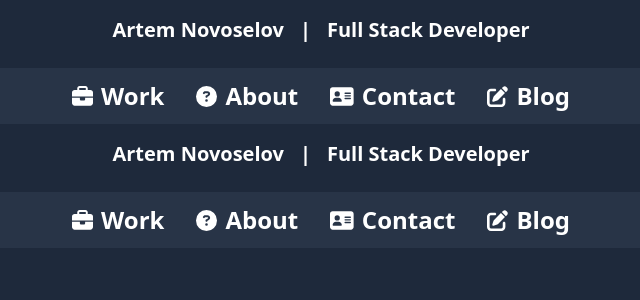
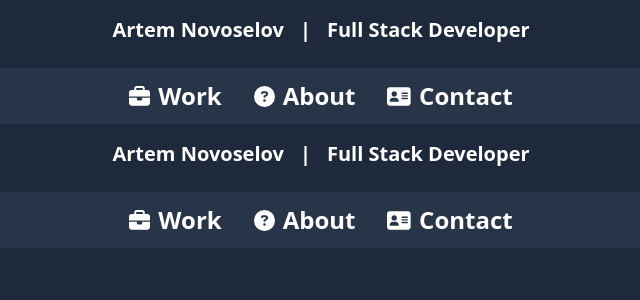
Before and after one commit to potyoma/portfolio, a Next.js app: page /layout in a window 1280 px wide. Shown: the top 300 px of the page, without its empty margins (319-959 px from the left). Built offline with nearby package versions, Linux system fonts and the light colour scheme.

Commit message:
fix: temporarily remove blog

```diff
--- a/components/layout/navbar.tsx
+++ b/components/layout/navbar.tsx
@@ -25,11 +25,13 @@ const Navbar = () => (
             Contact
           </Navlink>
         </li>
-        <li>
+        {/* Removed temporarily */}
+        {/* TODO: Add blog parsing */}
+        {/* <li>
           <Navlink to="/blog" icon={faPenToSquare}>
             Blog
           </Navlink>
-        </li>
+        </li> */}
       </ul>
     </nav>
   </div>
```
